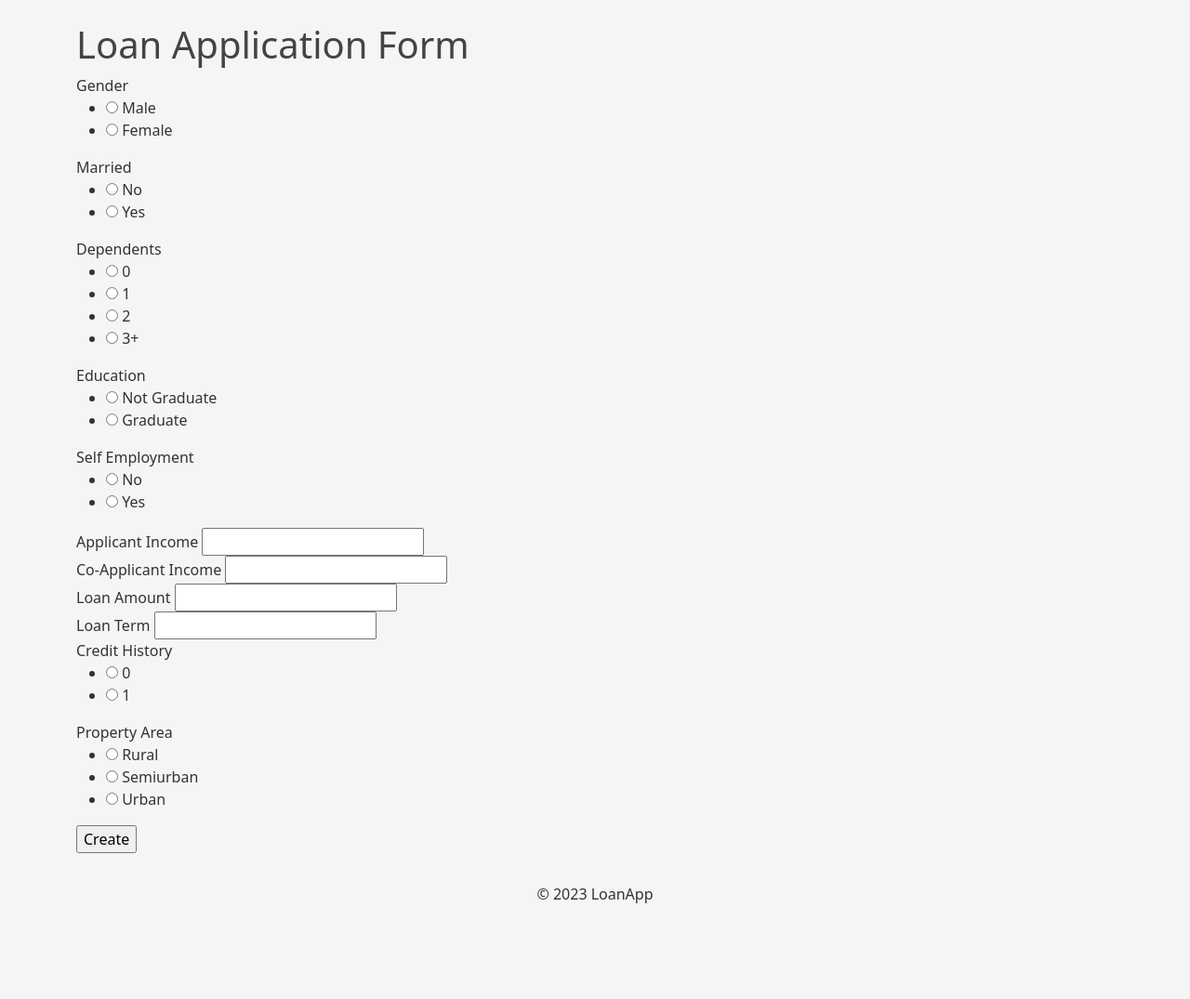
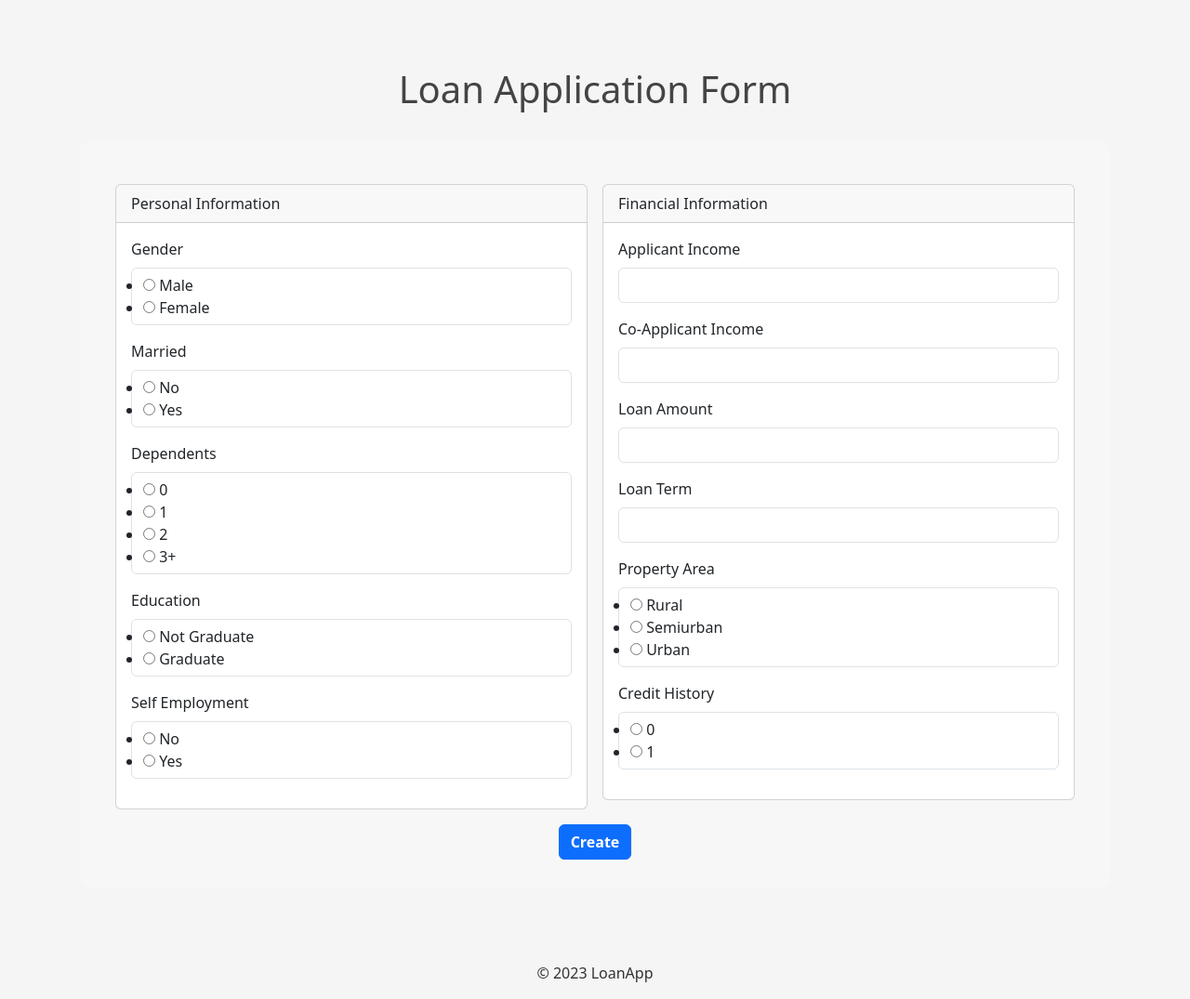
Before and after one commit to demi0040/LoanApp-ML, a Flask app: page /customer/1/create_loan_application in a window 1280 px wide. Shown: the part 56-1131 px from the top of the page at 93% size. Before the commit the page ends 1028 px from the top, so only its background shows below. Run offline with Flask 2, Linux system fonts and the light colour scheme; a user stored in the database is signed in; data comes from the database, SQL or seed files in the repository; both versions use the stored data as it was after the commit.

Commit message:
form is updated

```diff
--- a/loanapp_flask/templates/create_loan_application.html
+++ b/loanapp_flask/templates/create_loan_application.html
@@ -1,44 +1,79 @@
 {% extends "layout.html" %}
 
 {% block content %}
-  <h1>Loan Application Form</h1>
-  <form method="POST" action="">
-    {{ form.hidden_tag() }}
-    <div class="form-group">
-      {{ form.gender.label }} {{ form.gender() }}
+  <div class="container my-5">
+    <h1 class="text-center mb-5">Loan Application Form</h1>
+
+    <form class="row g-3" style="background-color: #f7f7f7; padding: 30px; border-radius: 10px;">
+      <div class="col-md-6">
+        <div class="card">
+          <div class="card-header">
+            Personal Information
           </div>
-    <div class="form-group">
-      {{ form.married.label }} {{ form.married() }}
+          <div class="card-body">
+            <div class="mb-3">
+              <label for="gender" class="form-label">Gender</label>
+              {{ form.gender(class="form-control", id="gender") }}
             </div>
-    <div class="form-group">
-      {{ form.dependents.label }} {{ form.dependents() }}
+            <div class="mb-3">
+              <label for="married" class="form-label">Married</label>
+              {{ form.married(class="form-control", id="married") }}
             </div>
-    <div class="form-group">
-      {{ form.education.label }} {{ form.education() }}
+            <div class="mb-3">
+              <label for="dependents" class="form-label">Dependents</label>
+              {{ form.dependents(class="form-control", id="dependents") }}
             </div>
-    <div class="form-group">
-      {{ form.self_employment.label }} {{ form.self_employment() }}
+            <div class="mb-3">
+              <label for="education" class="form-label">Education</label>
+              {{ form.education(class="form-control", id="education") }}
             </div>
-    <div class="form-group">
-      {{ form.applicant_income.label }} {{ form.applicant_income() }}
+            <div class="mb-3">
+              <label for="self_employment" class="form-label">Self Employment</label>
+              {{ form.self_employment(class="form-control", id="self_employment") }}
             </div>
-    <div class="form-group">
-      {{ form.coapplicant_income.label }} {{ form.coapplicant_income() }}
           </div>
-    <div class="form-group">
-      {{ form.loan_amount.label }} {{ form.loan_amount() }}
         </div>
-    <div class="form-group">
-      {{ form.loan_term.label }} {{ form.loan_term() }}
       </div>
-    <div class="form-group">
-      {{ form.credit_history.label }} {{ form.credit_history() }}
+      <div class="col-md-6">
+        <div class="card">
+          <div class="card-header">
+            Financial Information
           </div>
-    <div class="form-group">
-      {{ form.prop_area.label }} {{ form.prop_area() }}
+          <div class="card-body">
+            <div class="mb-3">
+              <label for="applicant_income" class="form-label">Applicant Income</label>
+              {{ form.applicant_income(class="form-control", id="applicant_income") }}
             </div>
-    <div class="form-group">
-      {{ form.submit() }}
+            <div class="mb-3">
+              <label for="coapplicant_income" class="form-label">Co-Applicant Income</label>
+              {{ form.coapplicant_income(class="form-control", id="coapplicant_income") }}
+            </div>
+            <div class="mb-3">
+              <label for="loan_amount" class="form-label">Loan Amount</label>
+              {{ form.loan_amount(class="form-control", id="loan_amount") }}
+            </div>
+            <div class="mb-3">
+              <label for="loan_term" class="form-label">Loan Term</label>
+              {{ form.loan_term(class="form-control", id="loan_term") }}
+            </div>
+            <div class="mb-3">
+              <label for="prop_area" class="form-label">Property Area</label>
+              {{ form.prop_area(class="form-control", id="prop_area") }}
+            </div>
+            <div class="mb-3">
+              <label for="credit_history" class="form-label">Credit History</label>
+              {{ form.credit_history(class="form-control", id="credit_history") }}
+            </div>
+          </div>
+        </div>
+      </div>
+      <div class="col-12">
+        <div class="form-group text-center">
+          {{ form.submit(class="btn btn-primary btn-block", style="font-weight: bold;") }}
+        </div>
       </div>
     </form>
+
+
+  </div>
 {% endblock content %}
```
Also changed, not shown: instance/site.db. Lines whose indentation alone changed are shown as unchanged.
